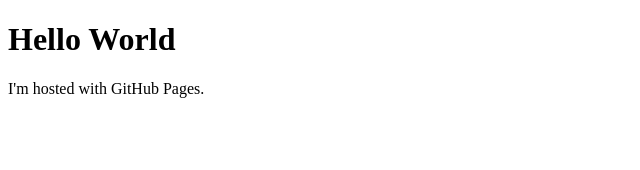
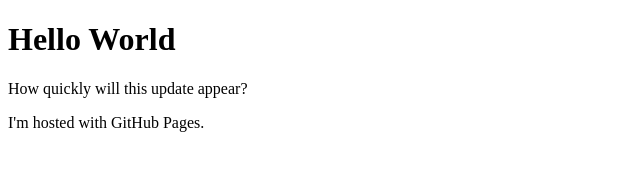
Before and after one commit to qfennessy/qfennessy.github.io, a plain HTML site: page index.html in a window 1280 px wide. Shown: the whole page, without its empty margins (0-640 px from the left). Drawn offline with Linux system fonts and the light colour scheme.

Commit message:
minor change
still testing

```diff
--- a/index.html
+++ b/index.html
@@ -2,6 +2,7 @@
 <html>
 <body>
 <h1>Hello World</h1>
+<p>How quickly will this update appear?</p>
 <p>I'm hosted with GitHub Pages.</p>
 </body>
 </html>
```
